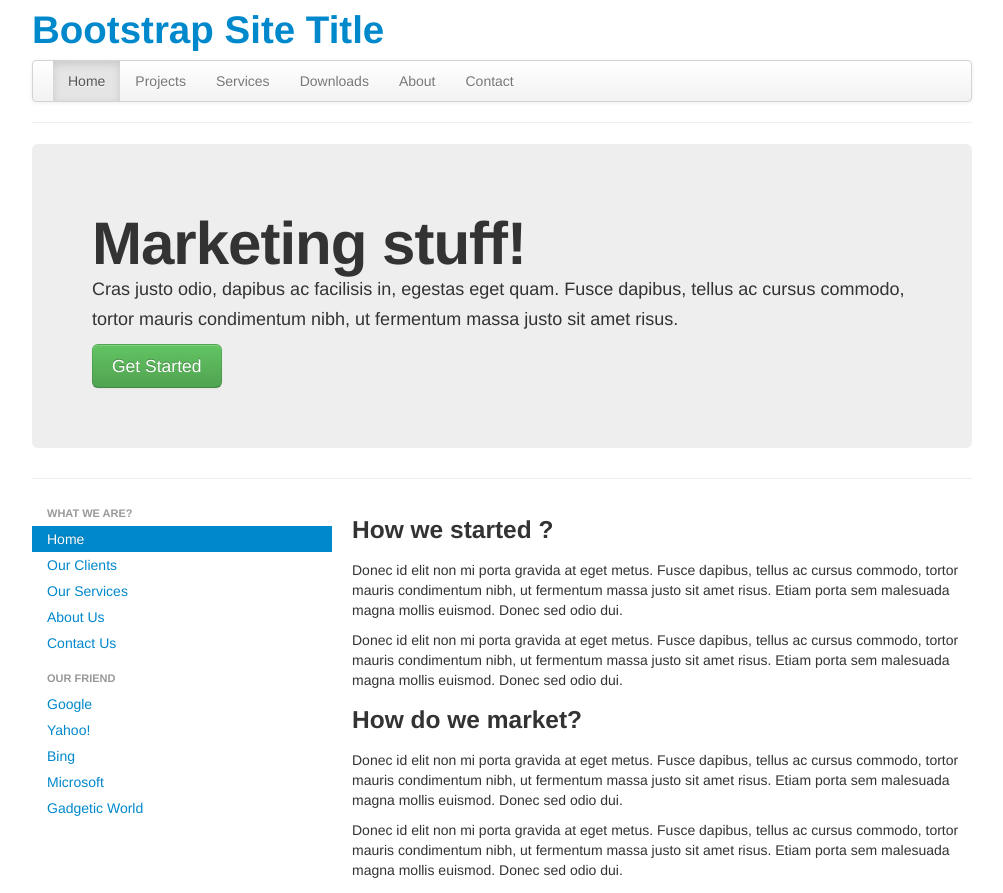
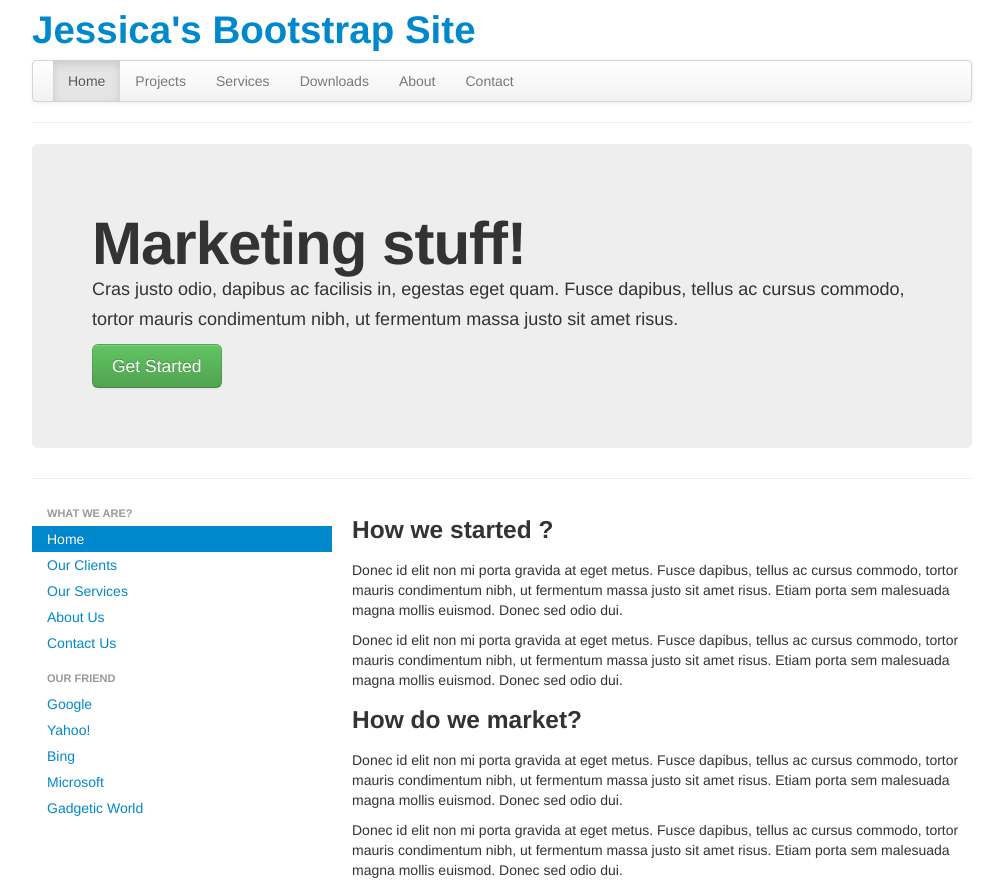
Before and after one commit to smesh119/Jessica-bootstrap, a plain HTML site: page index.html in a window 1280 px wide. Shown: the top 893 px of the page, without its empty margins (138-1141 px from the left). Drawn offline with Linux system fonts and the light colour scheme.

Commit message:
title update

```diff
--- a/index.html
+++ b/index.html
@@ -10,7 +10,7 @@
 		<script scr="js/bootstrap.js"></script>
 
 	<div class="container">
-		<h1><a href="#">Bootstrap Site Title</a></h1>
+		<h1><a href="#">Jessica's Bootstrap Site</a></h1>
 
 		<div class="navbar">
               <div class="navbar-inner">
```
